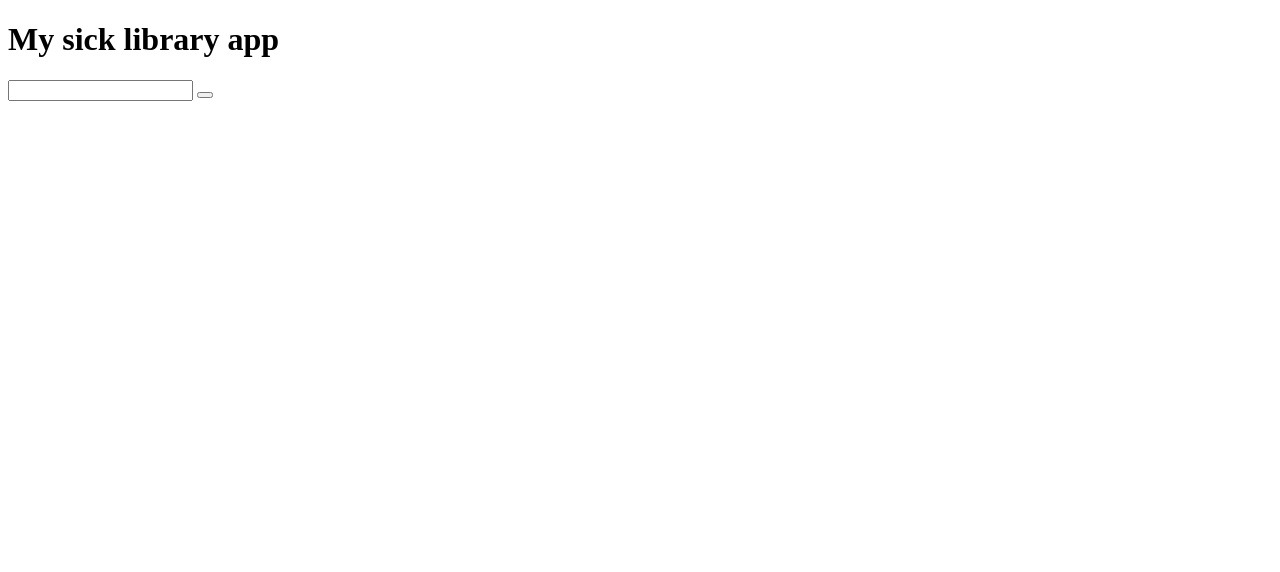
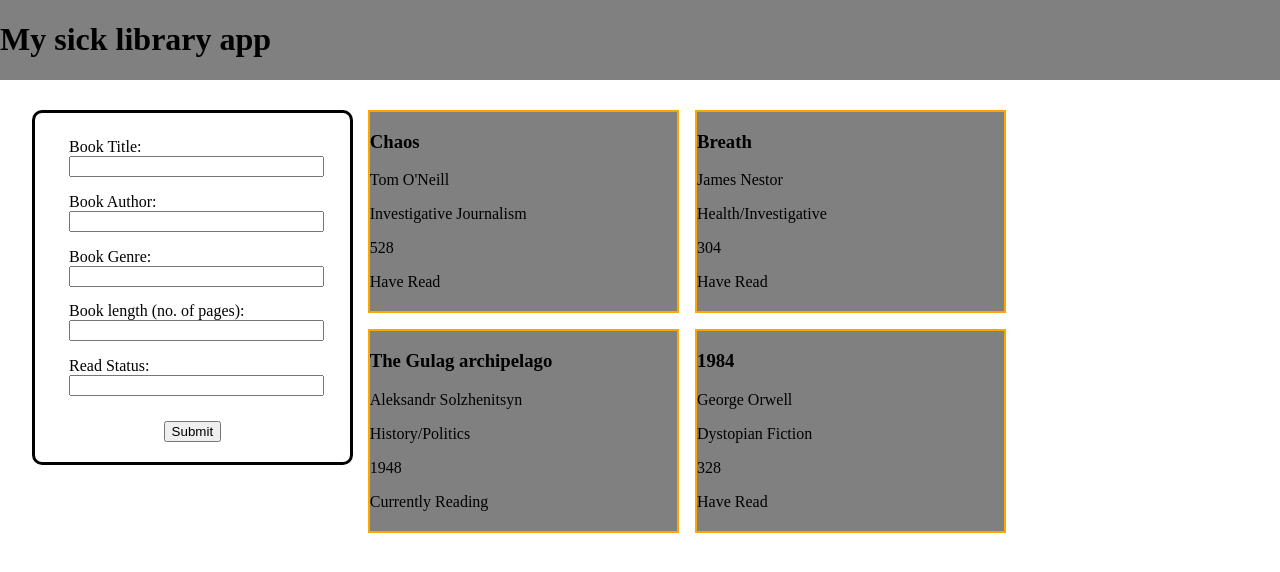
Before and after one commit to Rhumph/Library-App-TOP-Project, a plain HTML site: page index.html in a window 1280 px wide. Drawn offline with Linux system fonts and the light colour scheme.

Commit message:
Continue working on structure and functionality

```diff
--- a/index.html
+++ b/index.html
@@ -6,19 +6,61 @@
     <meta name="viewport" content="width=device-width, initial-scale=1.0">
     <title>Library App</title>
     <script src="./script.js" defer></script>
+    <script>
+    window.onload = function () {
+        myLibrary.forEach(createBookCards)
+        };
+    </script>
+    <link rel="stylesheet" href="./style.css">
 </head>
 
 <body>
+    <header class="mheader">
+        <h1 class="main-title">My sick library app</h1>
+    </header>
     <div class="main-container">
-        <header>
-            <h1 class="main-title">My sick library app</h1>
-        </header>
-        <input type="text" name="book-name" id="bookTitle">
-        <button type="button" id="oneBtn"></button>
-        <div class="main-content-container">
-            <div class="book-card">
 
-            </div>
+        <div class="lside-bar">
+            <!-- "bif" = Book Input Form -->
+            <form action="TBD problematic" class="bif">
+
+
+                <!-- "bif-if" = Book Input Form - Input Field -->
+                <fieldset>
+                    <label for="btitle">Book Title: </label><br>
+                    <input type="text" name="book-title" class="bif-if" id="bookTitle">
+                </fieldset>
+
+                <fieldset>
+                    <label for="bauthor">Book Author: </label><br>
+                    <input type="text" name="book-author" class="bif-if" id="bookAuthor">
+                </fieldset>
+
+                <fieldset>
+                    <label for="bgenre">Book Genre: </label><br>
+                    <input type="text" name="book-genre" class="bif-if" id="bookGenre">
+                </fieldset>
+
+                <fieldset>
+                    <label for="blength">Book length (no. of pages): </label><br>
+                    <input type="text" name="book-length" id="bookLength" class="bif-if">
+                </fieldset>
+
+                <fieldset>
+                    <label for="breadstatus">Read Status: </label><br>
+                    <input type="text" name="book-read-status" id="bookReadStatus" class="bif-if">
+                </fieldset>
+
+                <div class="submit-btn-container">
+                    <button id="oneBtn" type="button">Submit</button>
+                </div>
+            </form>
+
+        </div>
+        <div class="main-content" id="main-content">
+                <!-- "BC" = Book Card -->
+
+
         </div>
     </div>
 </body>
--- a/script.js
+++ b/script.js
@@ -5,6 +5,7 @@ const myLibrary = [
     ["1984", "George Orwell", "Dystopian Fiction", "328", "Have Read"]
 ];
 
+// bif elements
 const newBookTitle = document.getElementById("bookTitle");
 const newBookAuthor = document.getElementById("bookAuthor");
 const newBookGenre = document.getElementById("bookGenre");
@@ -12,7 +13,8 @@ const newBookLength = document.getElementById("bookLength");
 const newBookReadStatus = document.getElementById("bookReadStatus");
 const submitBtn = document.getElementById("oneBtn");
 
-function Book(bookTitle, bookAuthor, bookGenre, bookLength, bookReadStatus) {
+// Book Constructor
+function book(bookTitle, bookAuthor, bookGenre, bookLength, bookReadStatus) {
 
     this.bookTitle = bookTitle;
     this.bookAuthor = bookAuthor;
@@ -22,21 +24,65 @@ function Book(bookTitle, bookAuthor, bookGenre, bookLength, bookReadStatus) {
 
 }
 
-myLibrary.forEach(Book => {
-    Book.forEach(attribute => {
-        console.log(attribute)}
-    )
-});
 
-// function addBookToLibrary() {
+// Function that builds a card for each book
+function createBookCards (book){
+    const bookCard = document.createElement("div");
+    bookCard.classList.add("book-card");
 
-//     const bookName = newBookTitle.value;
-//     const bookToAdd = new Book(bookName);
-//     myLibrary.push(bookToAdd);
-//     myLibrary.forEach(book => {
-//         console.log(book.bookTitle);
-//     });
+    const bTitle = document.createElement("h3");
+    bTitle.classList.add("BCtitle");
+    bTitle.textContent = [book[0]];
 
-// }
+    const bAuthor = document.createElement("p");
+    bAuthor.classList.add("BCauthor");
+    bAuthor.textContent = [book[1]];
 
-// submitBtn.addEventListener("click", addBookToLibrary);
+    const bGenre = document.createElement("p");
+    bGenre.classList.add("BCgenre");
+    bGenre.textContent = [book[2]];
+
+    const bLength = document.createElement("p");
+    bLength.classList.add("BCLength");
+    bLength.textContent = [book[3]]
+
+    const bReadStatus = document.createElement("p");
+    bReadStatus.classList.add("BCreadstatus");
+    bReadStatus.textContent = [book[4]]
+
+    bookCard.appendChild(bTitle);
+    bookCard.appendChild(bAuthor);
+    bookCard.appendChild(bGenre);
+    bookCard.appendChild(bLength);
+    bookCard.appendChild(bReadStatus);
+
+    const bookCards = document.getElementById("main-content");
+    bookCards.appendChild(bookCard);
+
+
+
+}
+
+// LOOK HERE WHEN YOUR RETURN - You're having dramas parsing the books into the create cards function.
+
+function addBookToLibrary() {
+
+    const bookName = newBookTitle.textContent;
+    const bookAuthor = newBookAuthor.value;
+    const bookGenre = newBookGenre.value;
+    const bookLength = newBookLength.value;
+    const bookReadStatus = newBookReadStatus.value;
+
+
+
+    const bookToAdd = new book(bookName, bookAuthor, bookGenre, bookLength, bookReadStatus);
+    myLibrary.push(bookToAdd);
+    createBookCards(bookToAdd);
+
+    // myLibrary.forEach(book => {
+    //     console.log(book.bookTitle);
+    // });
+
+}
+
+submitBtn.addEventListener("click", addBookToLibrary);
--- a/style.css
+++ b/style.css
@@ -3,9 +3,71 @@ body {
     flex-direction: column;
     align-items: center;
     justify-content: center;
+    margin: 0px;
 }
 
 .main-container {
+    display: grid;
+    grid-template-columns: repeat(11, 1fr);
+    grid-gap: 15px;
+    flex-direction: row;
+    justify-content: space-between;
+    /* align-items:flex-end; */
+    width: 95%;
+    margin-top: 30px;
+}
+
+.lside-bar {
+    grid-column-start: 1;
+    grid-column-end: 4;
+}
+
+.mheader {
+    background-color: gray;
+    width: 100%;
+}
+
+.bif {
+padding: 20px;
+border-style: solid;
+border-radius: 10px;
+}
+
+.bif fieldset {
+    border-style: none;
+    /* width: auto; */
+}
+
+.bif-if {
+    width: 100%;
+}
+
+.submit-btn-container {
     display: flex;
-    flex-direction: column;
+    flex-direction: row;
+    align-items: center;
+    justify-content: center;
+    margin-top: 15px;
 }
+
+.main-content {
+    display: grid;
+    grid-column-start: 4;
+    grid-column-end: 11;
+    height: 100%;
+    grid-template-columns: 40% 40%;
+    /* justify-content: space-evenly;
+    align-content: space-evenly; */
+    /* gap: 50px; */
+    grid-gap: 20px;
+}
+
+.book-card {
+    background-color: grey;
+    box-shadow: inset;
+    border-width: 2px;
+    border-style: solid;
+    border-color: orange;
+    height: 100%;
+    width: 100%;
+}
```
